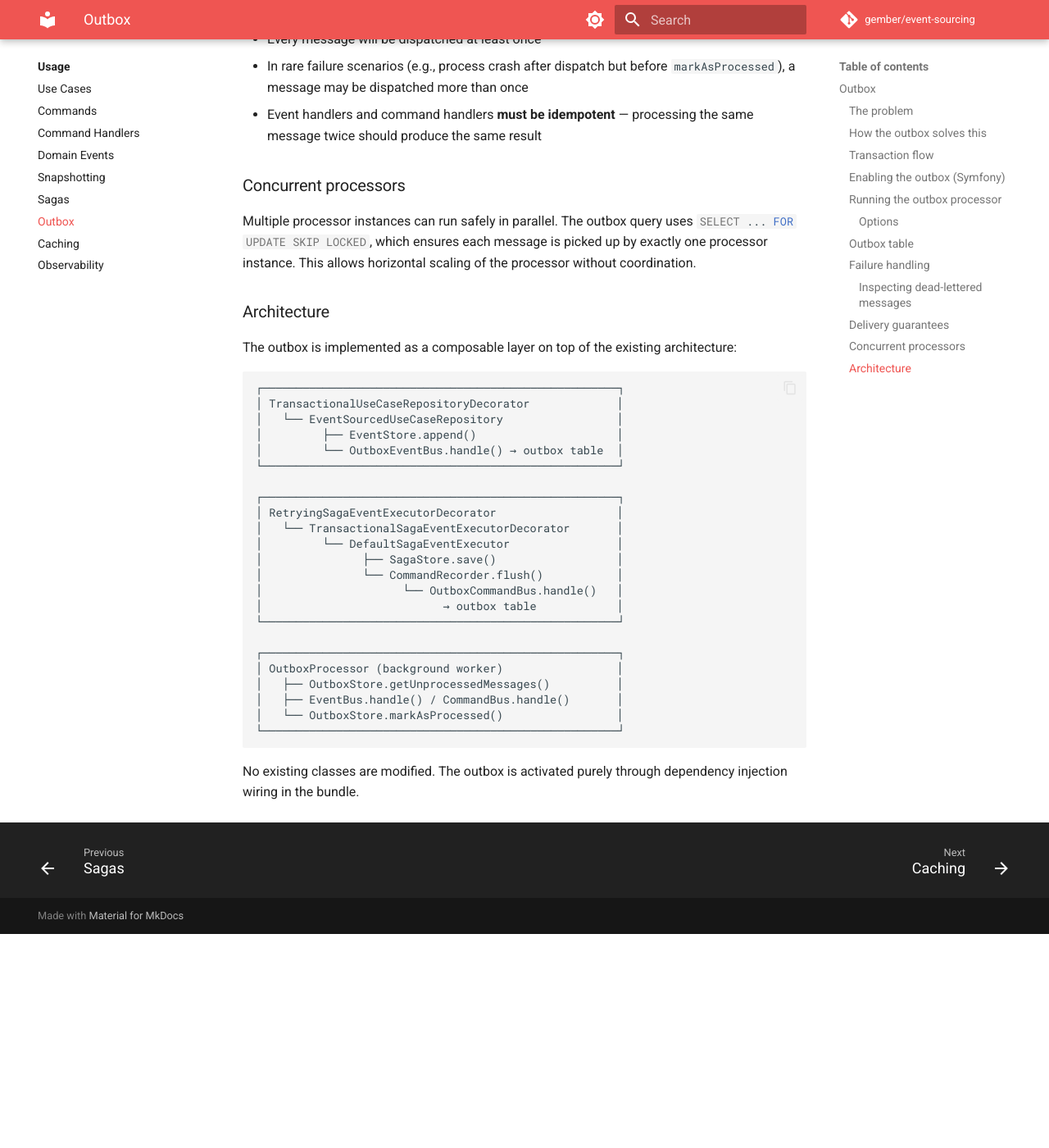
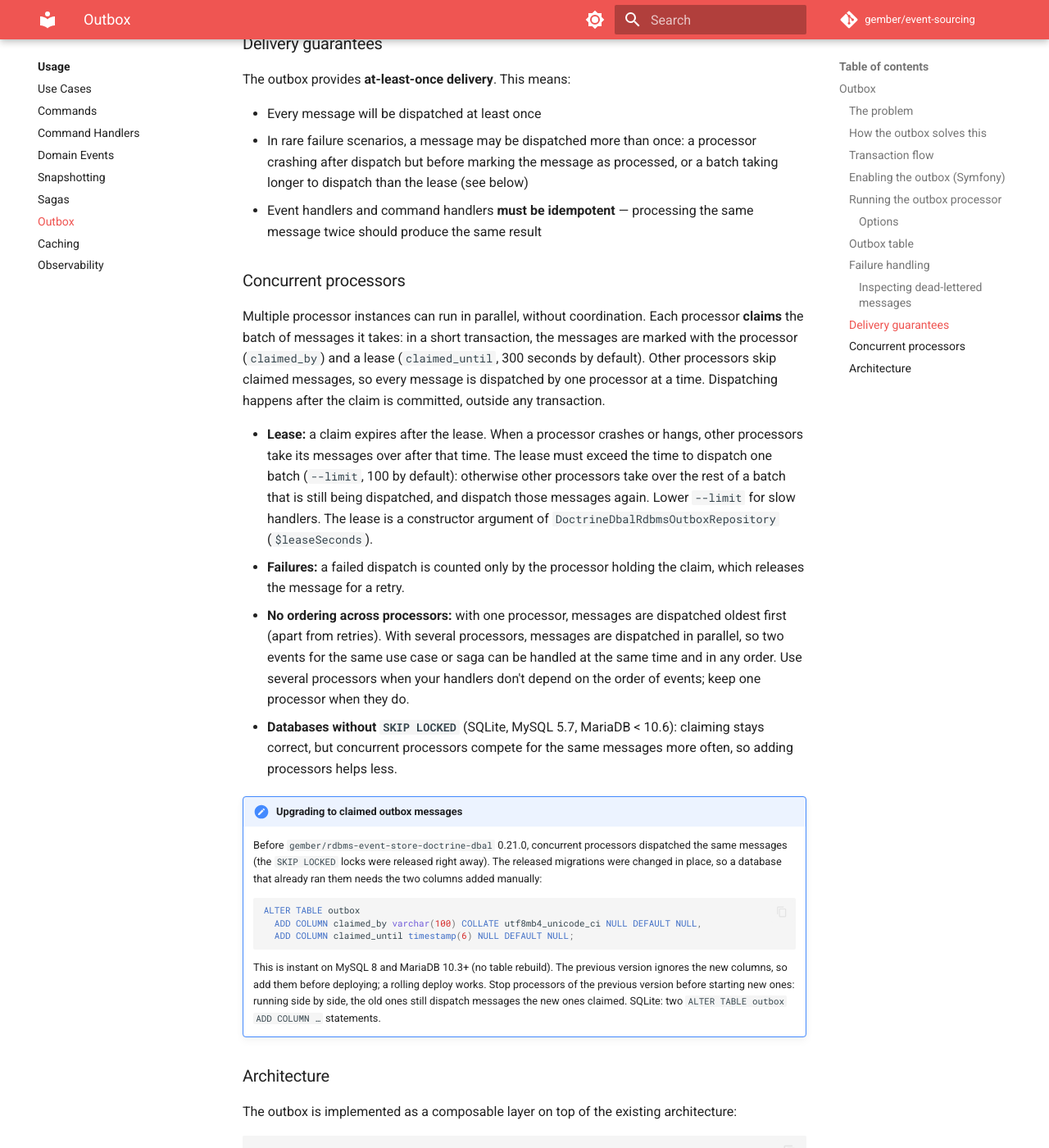
Before and after one commit to GemberPHP/event-sourcing, an MkDocs documentation site: the page built from docs/usage/outbox.md, in a window 1280 px wide and 1400 px high, scrolled down 4269 px. Shown: the whole window at 82% size. Built offline with MkDocs 1.6.1 and Material for MkDocs 9.7.7, drawn with Linux system fonts in a browser that asks for light colours; comment, search, counter and statistics services are not loaded; before the commit the page ends 5408 px from its top, so only the background shows below that; some of the changed text lies outside the part shown.

Commit message:
Document claiming outbox messages with a lease
Concurrent processors: claim, lease, failures, no ordering across processors,
databases without SKIP LOCKED; upgrade note (two columns, instant, rolling deploy).
The table lists the claim columns; at-least-once mentions an expired lease.

````diff
--- a/docs/usage/outbox.md
+++ b/docs/usage/outbox.md
@@ -116,6 +116,8 @@ The outbox uses a single table for both events and commands:
 | `retry_count` | int, default 0 | Number of failed dispatch attempts |
 | `processed_at` | timestamp(6), nullable | Set when successfully dispatched |
 | `dead_lettered_at` | timestamp(6), nullable | Set when `retry_count` exceeds `max_retries` |
+| `claimed_by` | varchar(100), nullable | The processor that claimed the message (`host:pid:random`) |
+| `claimed_until` | timestamp(6), nullable | Until when the claim holds (its lease) |
 
 The table is created by a migration shipped with the [rdbms-event-store-doctrine-dbal](https://github.com/GemberPHP/rdbms-event-store-doctrine-dbal) package (both Doctrine Migrations and Phinx migrations are provided).
 
@@ -151,12 +153,28 @@ WHERE id = 'message-id';
 The outbox provides **at-least-once delivery**. This means:
 
 - Every message will be dispatched at least once
-- In rare failure scenarios (e.g., process crash after dispatch but before `markAsProcessed`), a message may be dispatched more than once
+- In rare failure scenarios, a message may be dispatched more than once: a processor crashing after dispatch but before marking the message as processed, or a batch taking longer to dispatch than the lease (see below)
 - Event handlers and command handlers **must be idempotent** — processing the same message twice should produce the same result
 
 ### Concurrent processors
 
-Multiple processor instances can run safely in parallel. The outbox query uses `SELECT ... FOR UPDATE SKIP LOCKED`, which ensures each message is picked up by exactly one processor instance. This allows horizontal scaling of the processor without coordination.
+Multiple processor instances can run in parallel, without coordination. Each processor **claims** the batch of messages it takes: in a short transaction, the messages are marked with the processor (`claimed_by`) and a lease (`claimed_until`, 300 seconds by default). Other processors skip claimed messages, so every message is dispatched by one processor at a time. Dispatching happens after the claim is committed, outside any transaction.
+
+- **Lease:** a claim expires after the lease. When a processor crashes or hangs, other processors take its messages over after that time. The lease must exceed the time to dispatch one batch (`--limit`, 100 by default): otherwise other processors take over the rest of a batch that is still being dispatched, and dispatch those messages again. Lower `--limit` for slow handlers. The lease is a constructor argument of `DoctrineDbalRdbmsOutboxRepository` (`$leaseSeconds`).
+- **Failures:** a failed dispatch is counted only by the processor holding the claim, which releases the message for a retry.
+- **No ordering across processors:** with one processor, messages are dispatched oldest first (apart from retries). With several processors, messages are dispatched in parallel, so two events for the same use case or saga can be handled at the same time and in any order. Use several processors when your handlers don't depend on the order of events; keep one processor when they do.
+- **Databases without `SKIP LOCKED`** (SQLite, MySQL 5.7, MariaDB < 10.6): claiming stays correct, but concurrent processors compete for the same messages more often, so adding processors helps less.
+
+!!! note "Upgrading to claimed outbox messages"
+    Before `gember/rdbms-event-store-doctrine-dbal` 0.21.0, concurrent processors dispatched the same messages (the `SKIP LOCKED` locks were released right away). The released migrations were changed in place, so a database that already ran them needs the two columns added manually:
+
+    ```sql
+    ALTER TABLE outbox
+      ADD COLUMN claimed_by varchar(100) COLLATE utf8mb4_unicode_ci NULL DEFAULT NULL,
+      ADD COLUMN claimed_until timestamp(6) NULL DEFAULT NULL;
+    ```
+
+    This is instant on MySQL 8 and MariaDB 10.3+ (no table rebuild). The previous version ignores the new columns, so add them before deploying; a rolling deploy works. Stop processors of the previous version before starting new ones: running side by side, the old ones still dispatch messages the new ones claimed. SQLite: two `ALTER TABLE outbox ADD COLUMN …` statements.
 
 ### Architecture
 
@@ -183,8 +201,10 @@ The outbox is implemented as a composable layer on top of the existing architect
 ┌─────────────────────────────────────────────────────┐
 │ OutboxProcessor (background worker)                 │
 │   ├── OutboxStore.getUnprocessedMessages()          │
+│   │     → claims a batch (short transaction)        │
 │   ├── EventBus.handle() / CommandBus.handle()       │
-│   └── OutboxStore.markAsProcessed()                 │
+│   │     → outside any transaction                   │
+│   └── OutboxStore.markAsProcessed() / markAsFailed()│
 └─────────────────────────────────────────────────────┘
 ```
 
````
